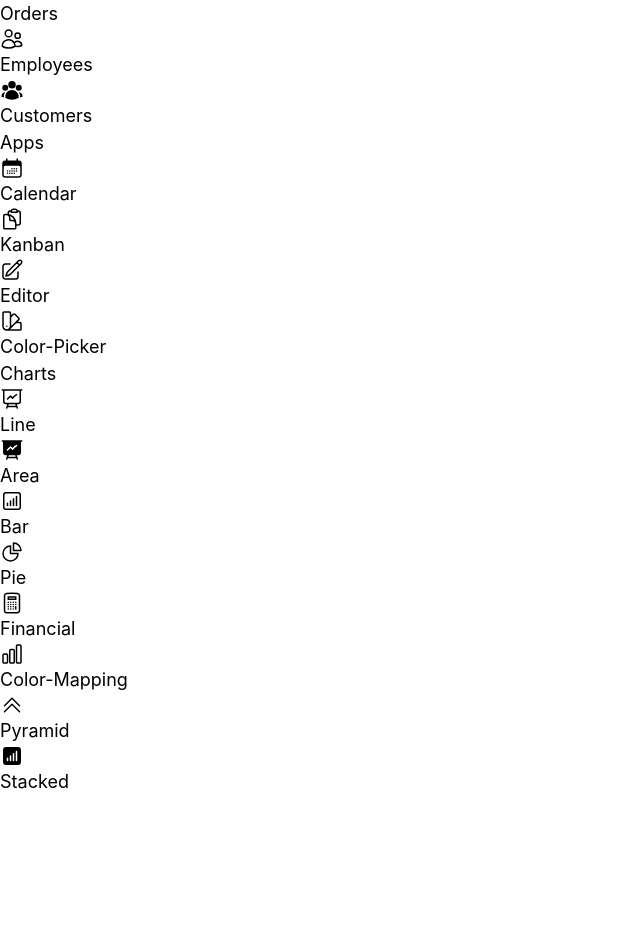
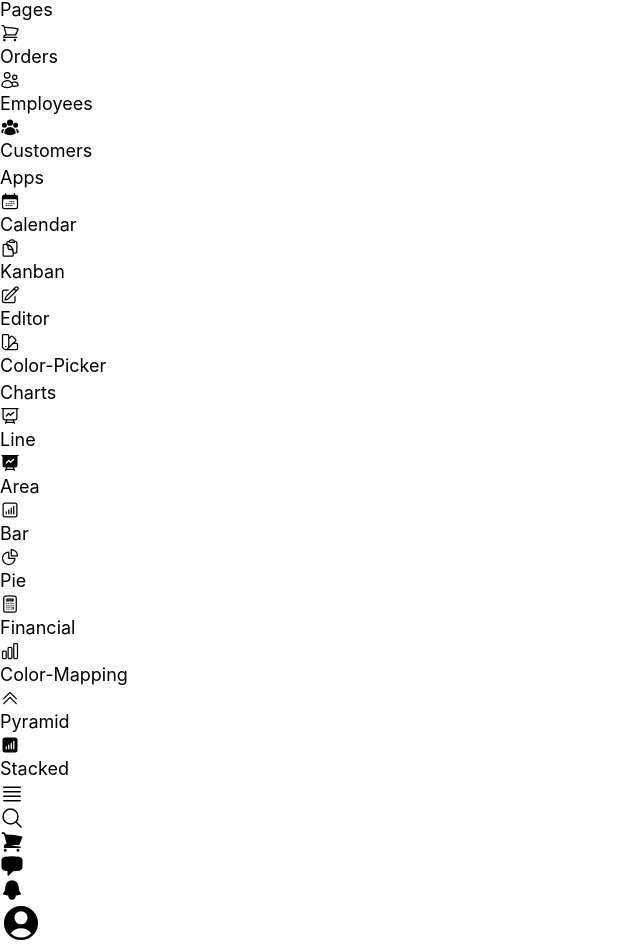
Before and after one commit to bavgg/admin-dashboard, a React (Vite) app: page / in a window 1280 px wide. Shown: the part 129-1073 px from the top of the page, without its empty margins (0-640 px from the left). Before the commit the page ends 924 px from the top, so only its background shows below. Built offline with nearby package versions, Linux system fonts and the light colour scheme.

Commit message:
add: navbar ui & update: sidbar ui

```diff
--- a/src/App.tsx
+++ b/src/App.tsx
@@ -1,16 +1,16 @@
-
-import './App.css'
-import Sidebar from './components/Sidebar'
+import "./App.css";
+import Navbar from "./components/Navbar";
+import Sidebar from "./components/Sidebar";
 
 function App() {
-
   return (
     <>
-      <div className=' fixed w-72'>
+      <div className=" flex h-screen">
         <Sidebar />
+        <Navbar />
       </div>
     </>
-  )
+  );
 }
 
-export default App
+export default App;
--- a/src/assets/data.tsx
+++ b/src/assets/data.tsx
@@ -31,7 +31,7 @@ export const navigation: navigationType[] = [
     links: [
       {
         name: "Ecommerce",
-        icon: <ShoppingBag fill="none" width="24" height="24" />,
+        icon: <ShoppingBag fill="none" width="20" height="20" />,
       },
     ],
   },
@@ -41,15 +41,15 @@ export const navigation: navigationType[] = [
     links: [
       {
         name: "Orders",
-        icon: <ShoppingCart fill="none" width="24" height="24" />,
+        icon: <ShoppingCart fill="none" width="20" height="20" />,
       },
       {
         name: "Employees",
-        icon: <Employees fill="none" width="24" height="24" />,
+        icon: <Employees fill="none" width="20" height="20" />,
       },
       {
         name: "Customers",
-        icon: <Customers fill="currentColor" width="24" height="24" />,
+        icon: <Customers fill="currentColor" width="20" height="20" />,
       },
     ],
   },
@@ -58,19 +58,19 @@ export const navigation: navigationType[] = [
     links: [
       {
         name: "Calendar",
-        icon: <Calendar fill="currentColor" width="24" height="24" />,
+        icon: <Calendar fill="currentColor" width="20" height="20" />,
       },
       {
         name: "Kanban",
-        icon: <Board fill="none" width="24" height="24" />,
+        icon: <Board fill="none" width="20" height="20" />,
       },
       {
         name: "Editor",
-        icon: <Edit fill="none" width="24" height="24" />,
+        icon: <Edit fill="none" width="20" height="20" />,
       },
       {
         name: "Color-Picker",
-        icon: <Swatch fill="none" width="24" height="24" />,
+        icon: <Swatch fill="none" width="20" height="20" />,
       },
     ],
   },
@@ -79,36 +79,36 @@ export const navigation: navigationType[] = [
     links: [
       {
         name: "Line",
-        icon: <LineChart fill="none" width="24" height="24" />,
+        icon: <LineChart fill="none" width="20" height="20" />,
       },
       {
         name: "Area",
-        icon: <AreaChart fill="currentColor" width="24" height="24" />,
+        icon: <AreaChart fill="currentColor" width="20" height="20" />,
       },
 
       {
         name: "Bar",
-        icon: <BarChart fill="none" width="24" height="24" />,
+        icon: <BarChart fill="none" width="20" height="20" />,
       },
       {
         name: "Pie",
-        icon: <PieChart fill="none" width="24" height="24" />,
+        icon: <PieChart fill="none" width="20" height="20" />,
       },
       {
         name: "Financial",
-        icon: <Calculator fill="none" width="24" height="24" />,
+        icon: <Calculator fill="none" width="20" height="20" />,
       },
       {
         name: "Color-Mapping",
-        icon: <ColorMap fill="none" width="24" height="24" />,
+        icon: <ColorMap fill="none" width="20" height="20" />,
       },
       {
         name: "Pyramid",
-        icon: <Pyramid fill="currentColor" width="24" height="24" />,
+        icon: <Pyramid fill="currentColor" width="20" height="20" />,
       },
       {
         name: "Stacked",
-        icon: <BarChartSolid fill="currentColor" width="24" height="24" />,
+        icon: <BarChartSolid fill="currentColor" width="20" height="20" />,
       },
     ],
   },
--- a/src/assets/icons.tsx
+++ b/src/assets/icons.tsx
@@ -446,3 +446,166 @@ export function BarChartSolid({
     </svg>
   );
 }
+export function User({
+  fill,
+  width,
+  height,
+}: {
+  fill: string;
+  width: string;
+  height: string;
+}) {
+  return (
+    <svg
+      width={width}
+      height={height}
+      fill={fill}
+      xmlns="http://www.w3.org/2000/svg"
+      viewBox="0 0 24 24"
+    >
+      <path
+        fill-rule="evenodd"
+        d="M18.685 19.097A9.723 9.723 0 0 0 21.75 12c0-5.385-4.365-9.75-9.75-9.75S2.25 6.615 2.25 12a9.723 9.723 0 0 0 3.065 7.097A9.716 9.716 0 0 0 12 21.75a9.716 9.716 0 0 0 6.685-2.653Zm-12.54-1.285A7.486 7.486 0 0 1 12 15a7.486 7.486 0 0 1 5.855 2.812A8.224 8.224 0 0 1 12 20.25a8.224 8.224 0 0 1-5.855-2.438ZM15.75 9a3.75 3.75 0 1 1-7.5 0 3.75 3.75 0 0 1 7.5 0Z"
+        clip-rule="evenodd"
+      />
+    </svg>
+  );
+}
+
+export function Menu({
+  fill,
+  width,
+  height,
+}: {
+  fill: string;
+  width: string;
+  height: string;
+}) {
+  return (
+    <svg
+      width={width}
+      height={height}
+      fill={fill}
+      xmlns="http://www.w3.org/2000/svg"
+      viewBox="0 0 24 24"
+    >
+      <path
+        fill-rule="evenodd"
+        d="M3 5.25a.75.75 0 0 1 .75-.75h16.5a.75.75 0 0 1 0 1.5H3.75A.75.75 0 0 1 3 5.25Zm0 4.5A.75.75 0 0 1 3.75 9h16.5a.75.75 0 0 1 0 1.5H3.75A.75.75 0 0 1 3 9.75Zm0 4.5a.75.75 0 0 1 .75-.75h16.5a.75.75 0 0 1 0 1.5H3.75a.75.75 0 0 1-.75-.75Zm0 4.5a.75.75 0 0 1 .75-.75h16.5a.75.75 0 0 1 0 1.5H3.75a.75.75 0 0 1-.75-.75Z"
+        clip-rule="evenodd"
+      />
+    </svg>
+  );
+}
+
+export function ChatBubble({
+  fill,
+  width,
+  height,
+}: {
+  fill: string;
+  width: string;
+  height: string;
+}) {
+  return (
+    <svg
+      width={width}
+      height={height}
+      fill={fill}
+      xmlns="http://www.w3.org/2000/svg"
+      viewBox="0 0 24 24"
+      stroke-width="1.5"
+      stroke="currentColor"
+    >
+      <path
+        stroke-linecap="round"
+        stroke-linejoin="round"
+        d="M2.25 12.76c0 1.6 1.123 2.994 2.707 3.227 1.087.16 2.185.283 3.293.369V21l4.076-4.076a1.526 1.526 0 0 1 1.037-.443 48.282 48.282 0 0 0 5.68-.494c1.584-.233 2.707-1.626 2.707-3.228V6.741c0-1.602-1.123-2.995-2.707-3.228A48.394 48.394 0 0 0 12 3c-2.392 0-4.744.175-7.043.513C3.373 3.746 2.25 5.14 2.25 6.741v6.018Z"
+      />
+    </svg>
+  );
+}
+
+export function Bell({
+  fill,
+  width,
+  height,
+}: {
+  fill: string;
+  width: string;
+  height: string;
+}) {
+  return (
+    <svg
+      width={width}
+      height={height}
+      fill={fill}
+      xmlns="http://www.w3.org/2000/svg"
+      viewBox="0 0 24 24"
+      stroke-width="1.5"
+      stroke="currentColor"
+    >
+      <path
+        stroke-linecap="round"
+        stroke-linejoin="round"
+        d="M14.857 17.082a23.848 23.848 0 0 0 5.454-1.31A8.967 8.967 0 0 1 18 9.75V9A6 6 0 0 0 6 9v.75a8.967 8.967 0 0 1-2.312 6.022c1.733.64 3.56 1.085 5.455 1.31m5.714 0a24.255 24.255 0 0 1-5.714 0m5.714 0a3 3 0 1 1-5.714 0"
+      />
+    </svg>
+  );
+}
+
+export function ChevronDown({
+  fill,
+  width,
+  height,
+}: {
+  fill: string;
+  width: string;
+  height: string;
+}) {
+  return (
+    <svg
+      width={width}
+      height={height}
+      fill={fill}
+      xmlns="http://www.w3.org/2000/svg"
+      viewBox="0 0 24 24"
+      stroke-width="1.5"
+      stroke="currentColor"
+    >
+      <path
+        stroke-linecap="round"
+        stroke-linejoin="round"
+        d="m19.5 8.25-7.5 7.5-7.5-7.5"
+      />
+    </svg>
+  );
+}
+
+export function Search({
+  fill,
+  width,
+  height,
+}: {
+  fill: string;
+  width: string;
+  height: string;
+}) {
+  return (
+    <svg
+      width={width}
+      height={height}
+      fill={fill}
+      xmlns="http://www.w3.org/2000/svg"
+      viewBox="0 0 24 24"
+      stroke-width="1.5"
+      stroke="currentColor"
+    >
+      <path
+        stroke-linecap="round"
+        stroke-linejoin="round"
+        d="m21 21-5.197-5.197m0 0A7.5 7.5 0 1 0 5.196 5.196a7.5 7.5 0 0 0 10.607 10.607Z"
+      />
+    </svg>
+  );
+}
--- /dev/null
+++ b/src/components/Navbar.tsx
@@ -0,0 +1,35 @@
+import {
+  Bell,
+  ChatBubble,
+  Menu,
+  Search,
+  ShoppingCart,
+  User,
+} from "../assets/icons";
+
+function Navbar() {
+  return (
+    <div className="text-gray-500 p-8 w-screen h-20 flex justify-between items-center">
+      <div className="flex gap-4 items-center">
+        <Menu fill="currentColor" width="24" height="24" />
+        <div className="p-2 rounded-full border-gray-100 border">
+          <Search fill="white" width="24" height="24" />
+        </div>
+      </div>
+      <div className="flex gap-4 items-center">
+        <div className="p-2 rounded-full border-gray-100 border">
+          <ShoppingCart fill="currentColor" width="24" height="24" />
+        </div>
+        <div className="p-2 rounded-full border-gray-100 border">
+          <ChatBubble fill="currentColor" width="24" height="24" />
+        </div>
+        <div className="p-2 rounded-full border-gray-100 border">
+          <Bell fill="currentColor" width="24" height="24" />
+        </div>
+        <User fill="currentColor" width="42" height="42" />
+      </div>
+    </div>
+  );
+}
+
+export default Navbar;
--- a/src/components/Sidebar.tsx
+++ b/src/components/Sidebar.tsx
@@ -1,19 +1,26 @@
 import { navigation } from "../assets/data";
+import { User } from "../assets/icons";
 
 function Sidebar() {
   return (
-    <div className="h-screen overflow-auto flex flex-col gap-4 p-8">
+    <div className=" hidden w-auto h-screen overflow-auto lg:flex flex-col gap-8 p-8 text-gray-500">
+        {/* admin */}
+        <div className="flex gap-4 items-center pb-4 text-gray-700">
+            <User fill="currentColor" width="24" height="24"/>
+            <div className="text-lg font-[700]">Admin</div>
+        </div>
+
       {navigation.map((nav) => (
         <div className="flex flex-col gap-4">
           {/* title */}
-          <h1>{nav.title}</h1>
+          <div className=" text-base">{nav.title}</div>
 
           {/* links */}
-          <div className="flex flex-col gap-6">
+          <div className="flex flex-col gap-8 ">
             {nav.links.map((link) => (
-              <div className=" flex gap-4 pl-4">
+              <div className=" flex gap-2 items-center">
                 {link.icon}
-                <div>{link.name}</div>
+                <span className="text-lg whitespace-nowrap">{link.name}</span>
               </div>
             ))}
           </div>
```
